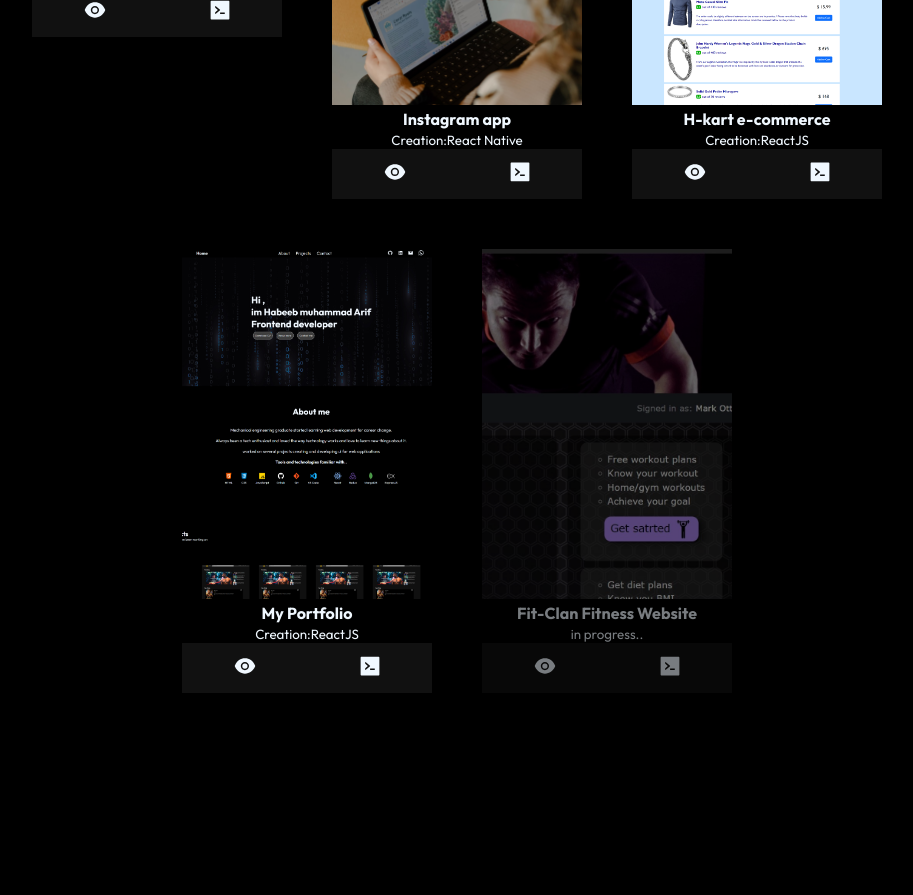
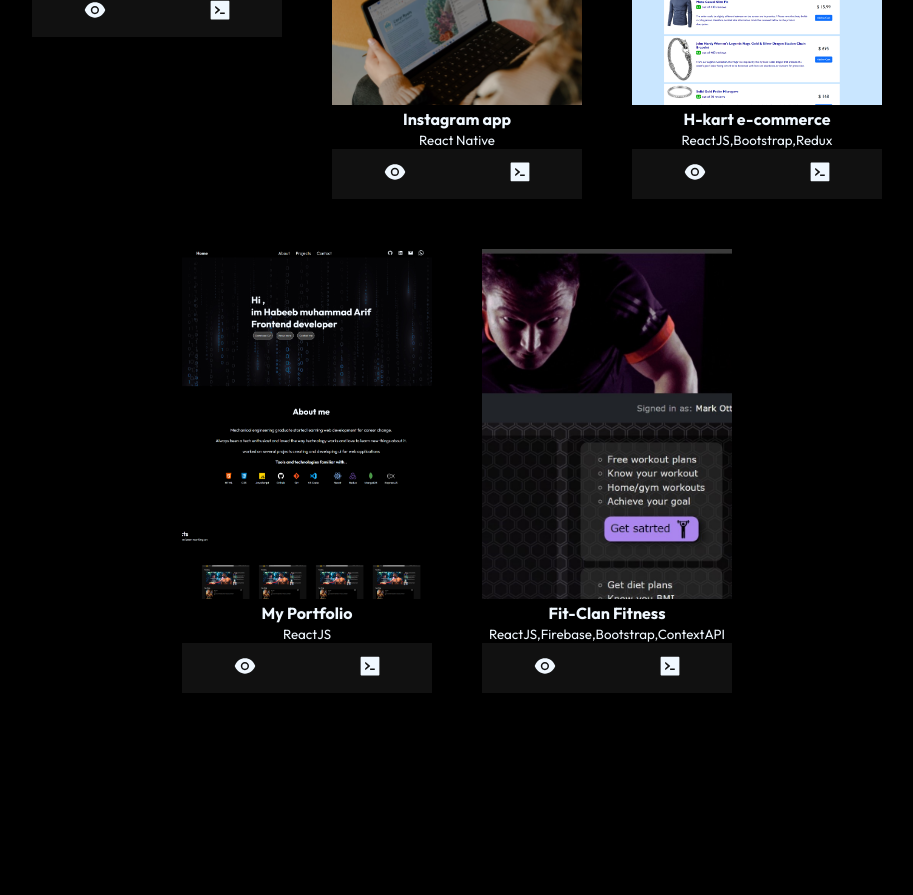
Before and after one commit to Habeeb8136/my-portfolio, a React (Create React App) app: page / in a window 1280 px wide. Shown: the part 2160-3055 px from the top of the page, without its empty margins (183-1096 px from the left). Built offline with nearby package versions, Linux system fonts and the light colour scheme.

Commit message:
Added New project

```diff
--- a/src/Components/Projects/Projects.js
+++ b/src/Components/Projects/Projects.js
@@ -10,31 +10,38 @@ const projectData = [
   {
     src: imdbPage,
     title: "IMDb-clone",
-    description: "Creation:ReactJS",
+    description: "ReactJS,Bootstrap,Redux",
     github: "https://github.com/Habeeb8136/IMDb-Clone",
-    deployment: "https://imdb-habeeb-ed67v3w5b-habeeb8136.vercel.app/",
+    deployment: "https://imdb-habeeb-3j4xeribg-habeeb8136.vercel.app/",
   },
   {
     src: intaPage,
     title: "Instagram app",
-    description: "Creation:React Native",
+    description: "React Native",
     github: "https://github.com/Habeeb8136/instagram-app",
     deployment: "",
   },
   {
     src: HkartPage,
     title: "H-kart e-commerce",
-    description: "Creation:ReactJS",
+    description: "ReactJS,Bootstrap,Redux",
     github: "https://github.com/Habeeb8136/ecommerce-app",
-    deployment: "https://h-kart-m30bxwwbu-habeeb8136.vercel.app/",
+    deployment: "https://h-kart-ammrz3skb-habeeb8136.vercel.app/",
   },
   {
     src: portfolioPage,
     title: "My Portfolio",
-    description: "Creation:ReactJS",
+    description: "ReactJS",
     github: "https://github.com/Habeeb8136/my-portfolio",
     deployment: "#home",
   },
+  {
+    src: fitclanPage,
+    title: "Fit-Clan Fitness",
+    description: "ReactJS,Firebase,Bootstrap,ContextAPI",
+    github: "https://github.com/UvaishKhan7/fitClan",
+    deployment: "https://fit-clan-lovat.vercel.app",
+  }
 ];
 
 const Projects = () => {
@@ -54,14 +61,6 @@ const Projects = () => {
             />
           );
         })}
-
-        <div className="inProgress">
-          <ProjectCard
-            src={fitclanPage}
-            title="Fit-Clan Fitness Website"
-            description="in progress.."
-          />
-        </div>
       </div>
     </div>
   );
```
